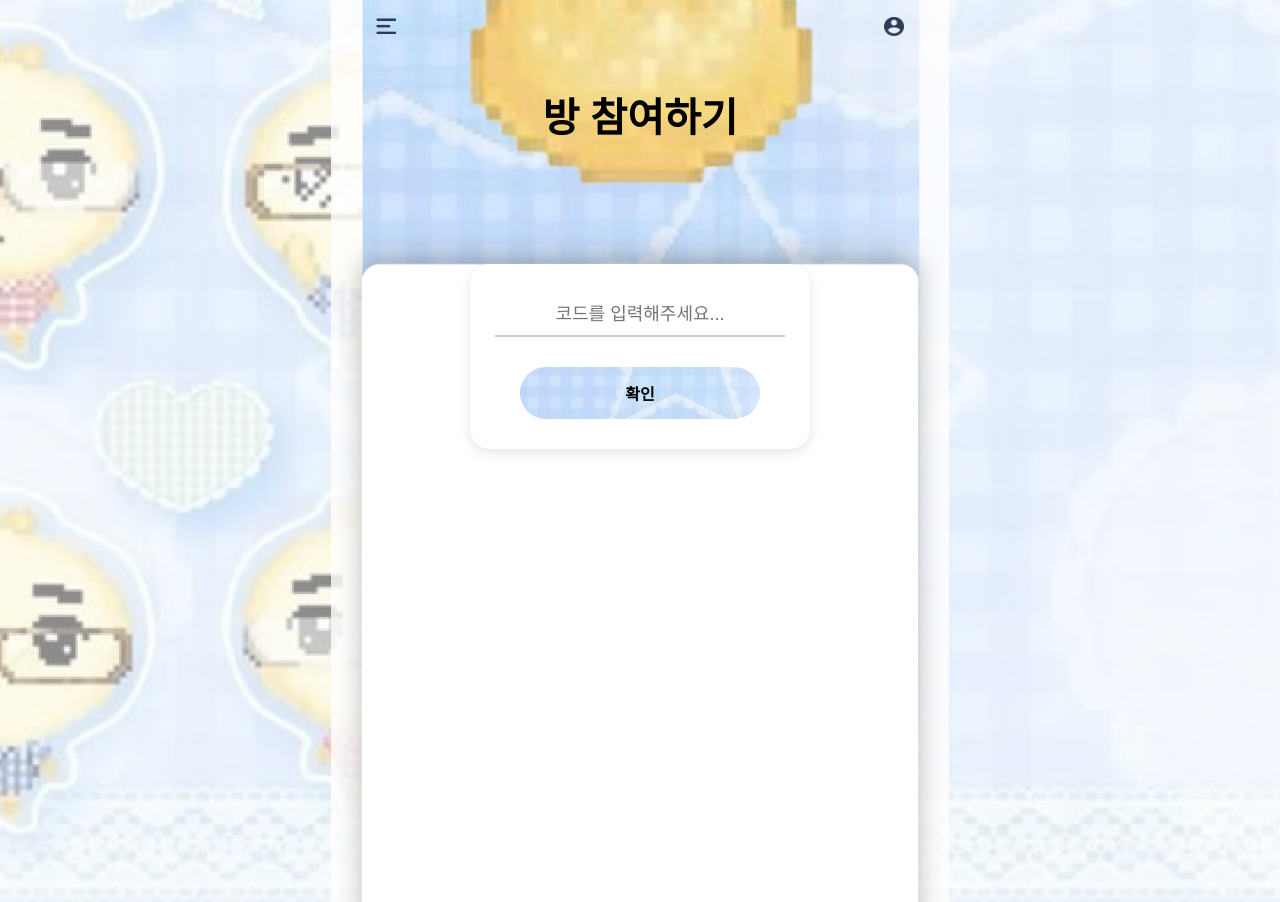
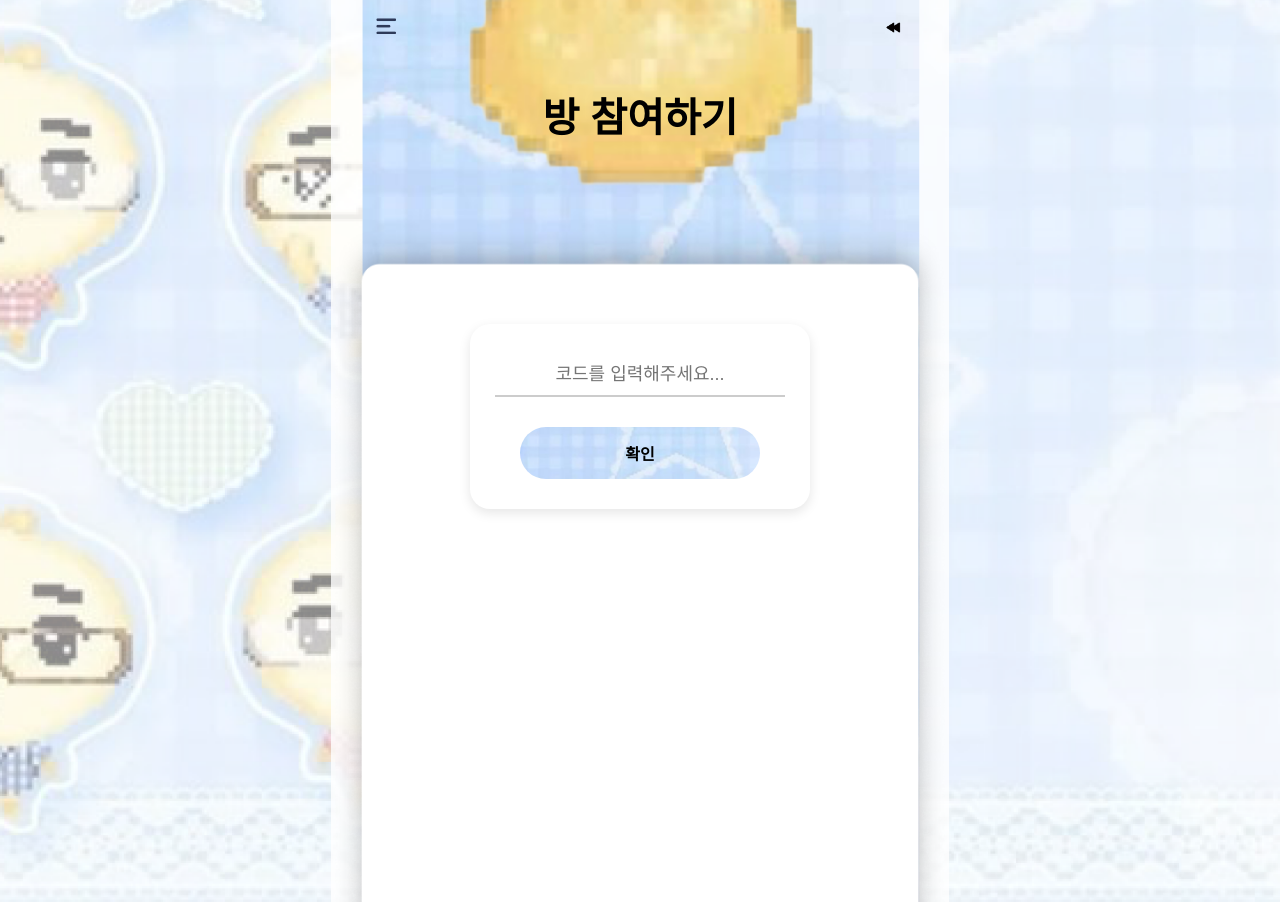
Before and after one commit to HJiyeong/manitto_front, a React (Create React App) app: page /roomcode in a window 1280 px wide. Built offline with nearby package versions, Linux system fonts and the light colour scheme; sample sign-in values are in the browser's storage; a web font is replaced by a local one.

Commit message:
레이아웃 뒤로가기, 룸코드 최종

```diff
--- a/src/components/Layout1.js
+++ b/src/components/Layout1.js
@@ -4,7 +4,7 @@ import { useNavigate } from "react-router-dom";
 import bgFull from "../assets/images/web_background.png";
 import bgInner from "../assets/images/basic_background.png";
 import sidebarBg from "../assets/images/side_background.png";
-import mypageIcon from "../assets/images/ic_mypage.png";
+import backIcon from "../assets/images/back.png";
 import sideIcon from "../assets/images/ic_side.png";
 
 const Layout1 = ({ children, innerBackground, roomName, roomDescription }) => {
@@ -90,7 +90,7 @@ const Layout1 = ({ children, innerBackground, roomName, roomDescription }) => {
               width: "20px",
               height: "20px",
               marginRight: "5%",
-              backgroundImage: `url(${mypageIcon})`,
+              backgroundImage: `url(${backIcon})`,
               backgroundSize: "contain",
               backgroundRepeat: "no-repeat",
               backgroundPosition: "center",
--- a/src/screens/RoomCodePage.js
+++ b/src/screens/RoomCodePage.js
@@ -48,7 +48,7 @@ const RoomCodePage = () => {
           style={{
             fontSize: "40px",
             fontWeight: "bold",
-            marginBottom: "120px",
+            marginBottom: "180px",
             textAlign: "center",
           }}
         >
```
Also changed, not shown: src/assets/images/back.png (added).
